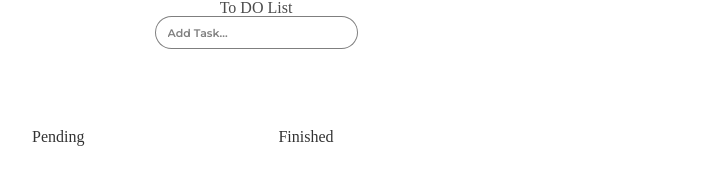
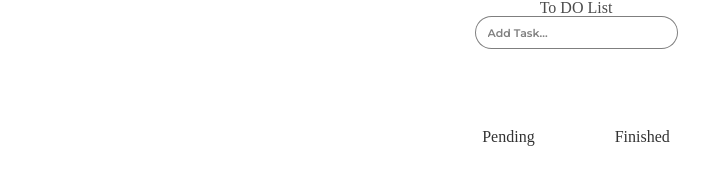
Before and after one commit to soonniee/ToDoList, a website built with Parcel: page index.html in a window 1280 px wide. Shown: the whole page, without its empty margins (64-773 px from the left). Built offline with nearby package versions, Linux system fonts and the light colour scheme.

Commit message:
css update

```diff
--- a/src/styles.css
+++ b/src/styles.css
@@ -1,11 +1,12 @@
 @import url("https://fonts.googleapis.com/css2?family=Montserrat:wght@400;500;600&display=swap");
 body {
   font-family: "Montserrat", sans-serif;
-  width: 50vw;
+  /* width: 50vw; */
   height: 100vh;
   margin: 0 auto;
   display: flex;
   flex-direction: column;
+
   align-items: center;
 }
 h1 {
@@ -16,13 +17,16 @@ h1 {
   margin-bottom: 65px;
 }
 .all-list {
-  width: 70%;
+  width: 100%;
   display: flex;
-  justify-content: space-between;
+  justify-content: center;
+}
+.all-list__pending {
+  margin-right: 80px;
 }
 .all-list__pending,
 .all-list__finished {
-  width: 45%;
+  /* width: 50%; */
 }
 h3 {
   opacity: 0.8;
```
